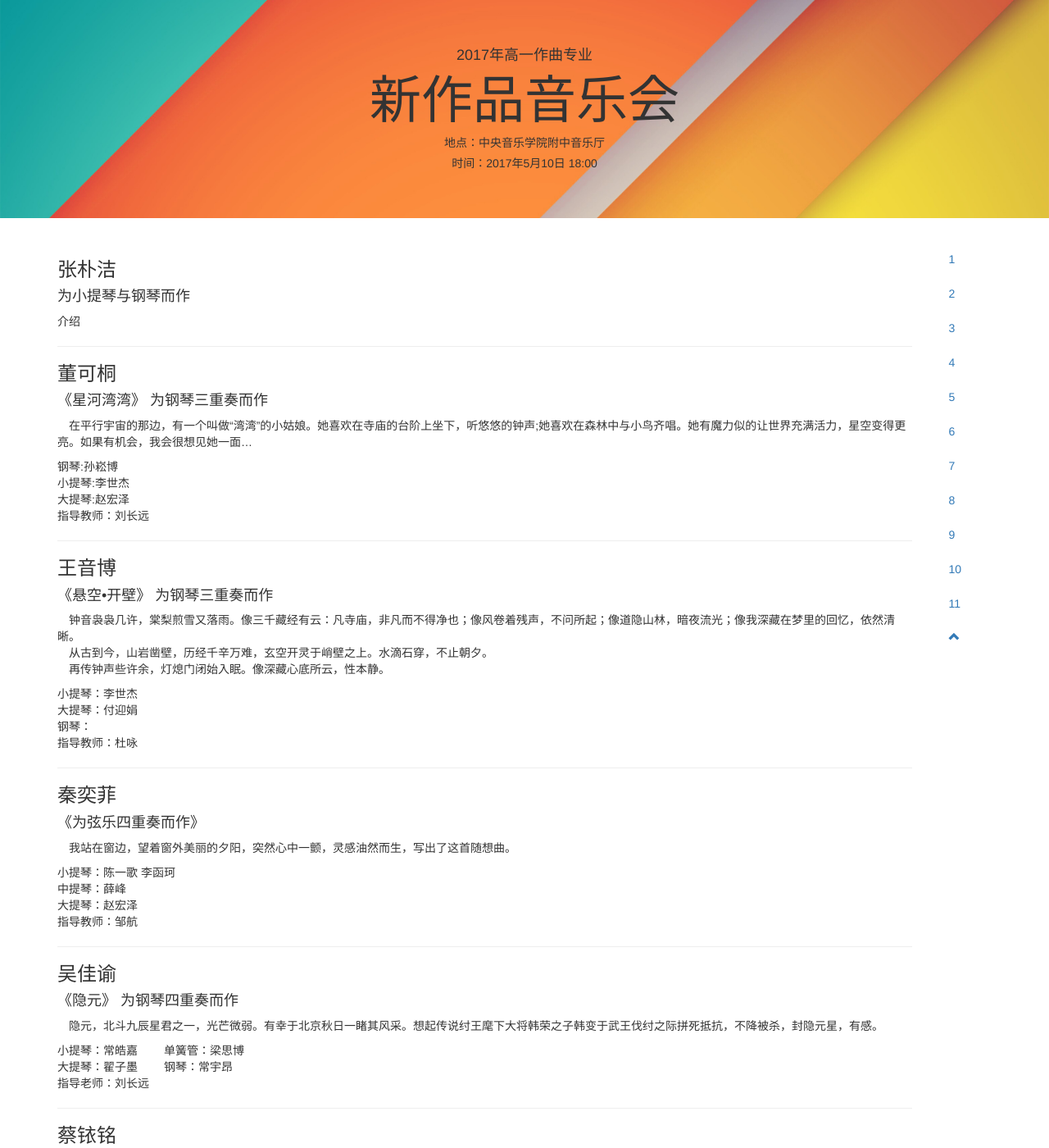
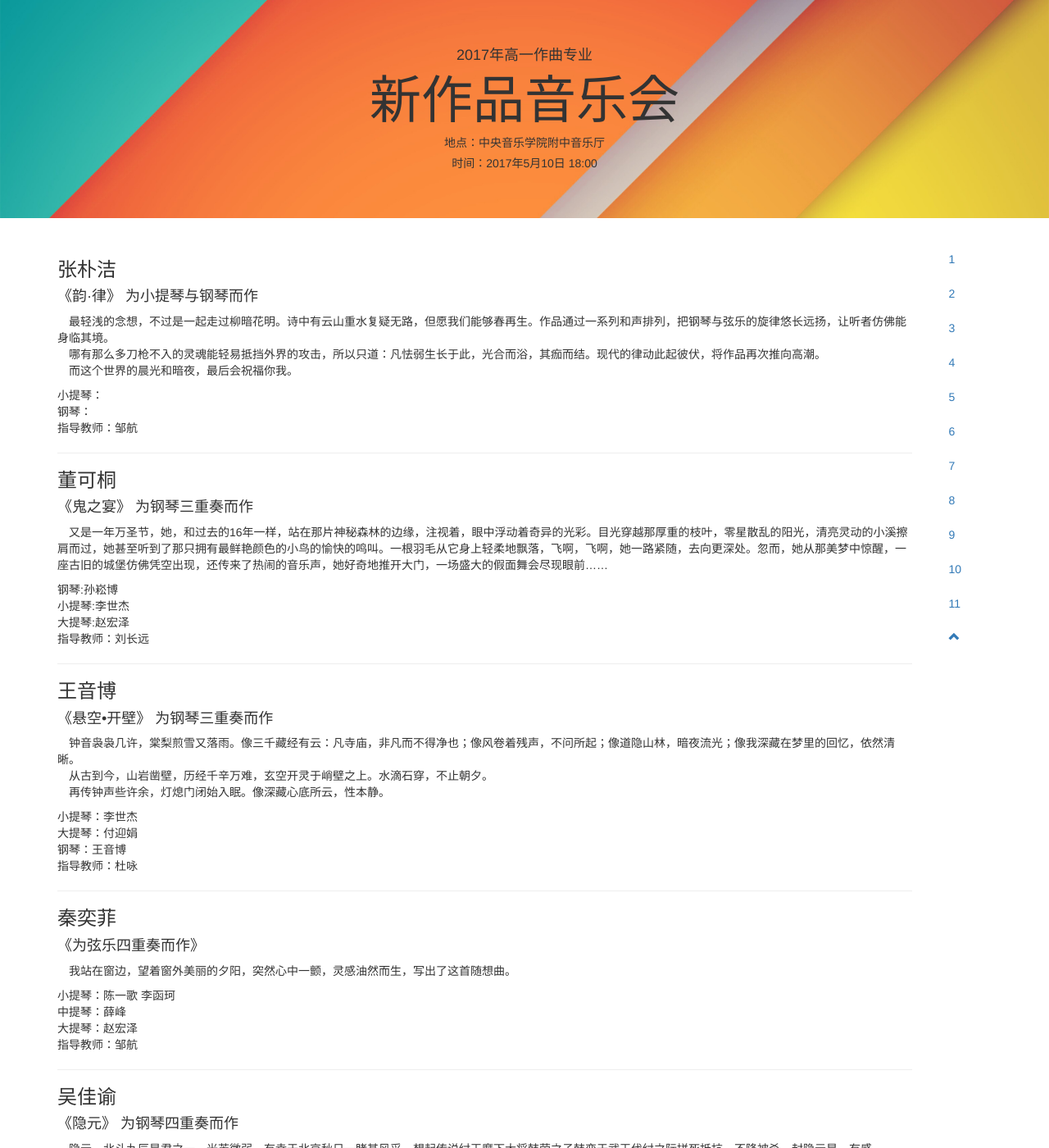
Before and after one commit to charlie428b/MyWorks, a Jekyll site: the page built from concert2017/index.html, in a window 1280 px wide and 1400 px high. Shown: the whole window at 82% size. Built offline with Jekyll 4.4.1, drawn with Linux system fonts in a browser that asks for light colours; some of the changed text lies outside the part shown.

Commit message:
。。。。。

```diff
--- a/concert2017/index.html
+++ b/concert2017/index.html
@@ -45,13 +45,22 @@ title: 2017年高一年级作曲新作品音乐会
 
             <div class="col-xs-10 col-md-11">
                 <h3 id="section-1">张朴洁</h3>
-                <h4>为小提琴与钢琴而作</h4>
-                <p>介绍</p>
+                <h4>《韵·律》 为小提琴与钢琴而作</h4>
+                <p>
+					&emsp;最轻浅的念想，不过是一起走过柳暗花明。诗中有云山重水复疑无路，但愿我们能够春再生。作品通过一系列和声排列，把钢琴与弦乐的旋律悠长远扬，让听者仿佛能身临其境。<br />
+					&emsp;哪有那么多刀枪不入的灵魂能轻易抵挡外界的攻击，所以只道：凡怯弱生长于此，光合而浴，其痂而结。现代的律动此起彼伏，将作品再次推向高潮。<br />
+					&emsp;而这个世界的晨光和暗夜，最后会祝福你我。
+				</p>
+				<p>
+					小提琴：<br />
+					钢琴：<br />
+					指导教师：邹航
+				</p>
                 <hr />
 
                 <h3 id="section-2">董可桐</h3>
-                <h4>《星河湾湾》 为钢琴三重奏而作</h4>
-                <p>&emsp;在平行宇宙的那边，有一个叫做“湾湾”的小姑娘。她喜欢在寺庙的台阶上坐下，听悠悠的钟声;她喜欢在森林中与小鸟齐唱。她有魔力似的让世界充满活力，星空变得更亮。如果有机会，我会很想见她一面…</p>
+                <h4>《鬼之宴》 为钢琴三重奏而作</h4>
+                <p>&emsp;又是一年万圣节，她，和过去的16年一样，站在那片神秘森林的边缘，注视着，眼中浮动着奇异的光彩。目光穿越那厚重的枝叶，零星散乱的阳光，清亮灵动的小溪擦肩而过，她甚至听到了那只拥有最鲜艳颜色的小鸟的愉快的鸣叫。一根羽毛从它身上轻柔地飘落，飞啊，飞啊，她一路紧随，去向更深处。忽而，她从那美梦中惊醒，一座古旧的城堡仿佛凭空出现，还传来了热闹的音乐声，她好奇地推开大门，一场盛大的假面舞会尽现眼前……</p>
                 <p>
                     钢琴:孙崧博<br />
                     小提琴:李世杰<br />
@@ -70,7 +79,7 @@ title: 2017年高一年级作曲新作品音乐会
                 <p>
                     小提琴：李世杰<br />
                     大提琴：付迎娟<br />
-                    钢琴：<br />
+                    钢琴：王音博<br />
                     指导教师：杜咏
                 </p>
                 <hr />
@@ -117,25 +126,23 @@ title: 2017年高一年级作曲新作品音乐会
                 <hr />
 
                 <h3 id="section-7">张导正</h3>
-                <h4>《北夕》为木管五重奏而作</h4>
-                <p>介绍</p>
+                <h4>《北夕》 为木管五重奏而作</h4>
+                <p>夕阳西下，万物归一，炽热的轮廓烧红了整个草原，少年伏在这片熟悉又陌生的山河间，诧异良久，便沉沉睡去。晚风徐徐，不知谁在那看不穿望不尽的星光中闪闪发亮又转而逝去，只为了听到最美丽的北方，最美丽的故乡，最美丽的你。</p>
                 <p>
                     长笛：赵佳&emsp;&emsp;双簧管：孟昭昊<br />
                     单簧管：谢宗霖&emsp;&emsp;巴松：郭巳平<br />
-                    圆号：曾韵
+                    圆号：曾韵<br />
+					指导教师：刘长远
                 </p>
                 <hr />
 
                 <h3 id="section-8">赵一儒</h3>
                 <h4>《东京陵816号》 为长笛，单簧管，打击乐，钢琴，大提琴，低音提琴的六重奏而作</h4>
                 <p>
-                    &emsp;这首曲子的名字是个门牌号，它是乡下爷爷的老房子。<br />
-                    &emsp;我和爷爷没见过面，我出生时他已经过世了，那房子就一直空置着，渐渐的颓败下来。去年那一整个村子忽然就要拆掉，据说在那里会建起一个旅游区。<br />
-                    &emsp;我随爸爸去那房子转了转，前后院子的树都长得繁茂葱笼；老房子因为太久没人住，已经老旧得飘飘摇摇，在一片浓绿里让人心酸。屋子里的墙上还有
-                    一本旧日历，撕到最后离开的那一页.....<br />
-                    &emsp;爸爸把他以前用过的旧东西搬出来准备运回去留作纪念，可那么多又陈旧实在无处搁置。我抬头看到门框上已生锈的蓝色小铁牌‘东京陵816号’提议把这个拿下来留作纪念。<br />
-                    &emsp;前些天的清明，爸爸去上坟，刻意转到老房子那里看，已经变成一片瓦砾，站在那，荒凉的分不清方向。<br />
-                    &emsp;曾经的葱绿，苍老的房子，还有爸爸旧时的记忆，随着推土机的烟尘在眼前消失了，可我却想让他变成声音，时时在耳边响起来，永远不会消失......
+					&emsp;这首曲子的名字是个门牌号，是我老家辽宁乡下爷爷曾亲手搭建的房子。<br />
+					&emsp;我和爷爷没见过面，我出生时他已经过世了，那房子就一直空置着，渐渐的颓败下来。去年那一整个村子忽然就要拆掉，据说在那里会建起一个旅游区。<br />
+					&emsp;我随爸爸去那房子转了转，前后院子的树都长得繁茂葱笼，淘气的野花捅破了窗玻璃伸进了屋内，老房子因为太久没人住，已经老旧得飘飘摇摇，在一片浓绿里让人心酸。屋子里的墙上还有一本旧日历，撕到最后离开的那一页……<br />
+					&emsp;曾经的葱绿，苍老的房子，还有爸爸旧时的记忆，随着推土机的烟尘在眼前消失了，可我却想让他变成声音，时时在耳边响起来，永远不会消失......<br />
                 </p>
                 <p>
                     指挥：刘骞毅雨<br />
```
